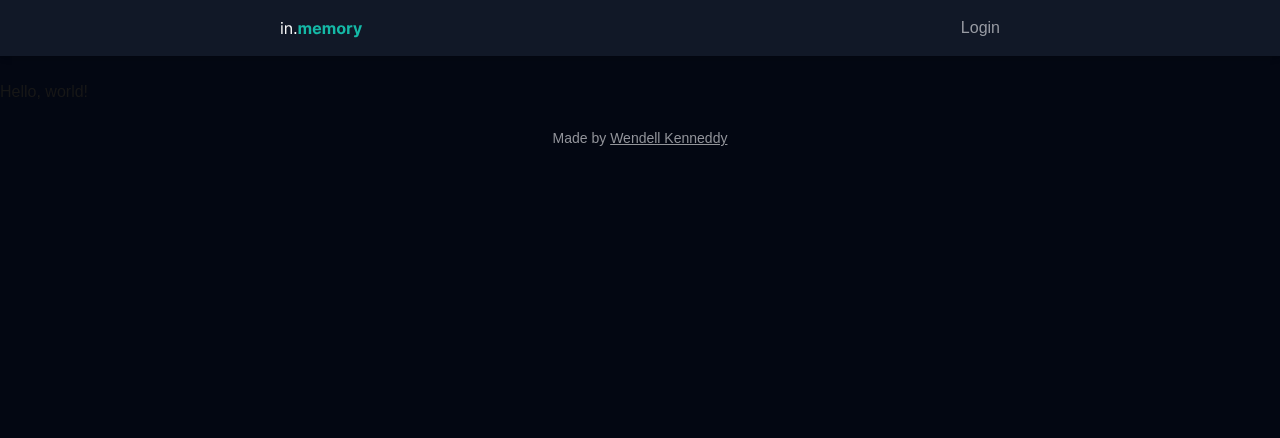
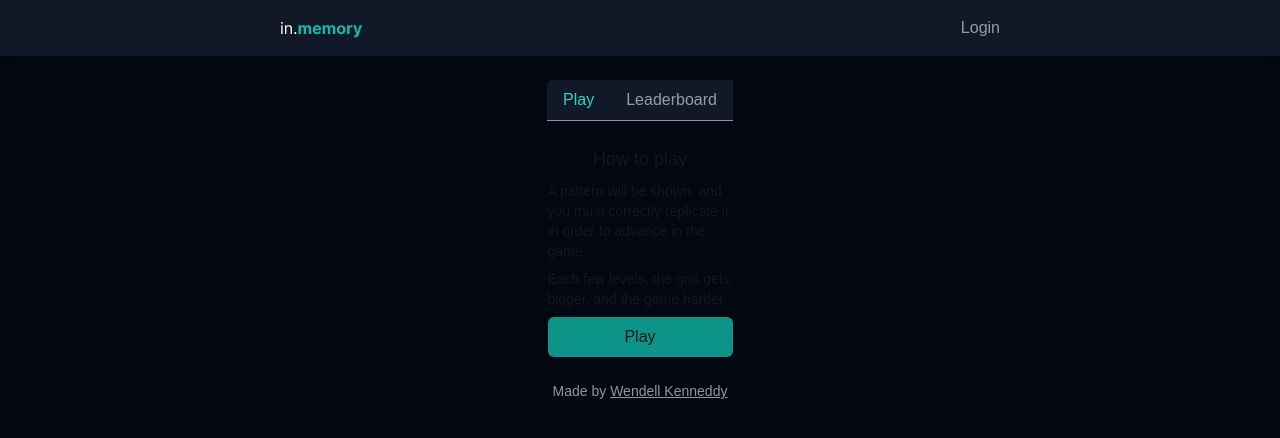
Before and after one commit to wendell-kenneddy/in-memory, a Next.js app: page / in a window 1280 px wide. Shown: the top 438 px of the page. Built offline with nearby package versions, Linux system fonts and the light colour scheme.

Commit message:
feat(pages/home): add homepage content

```diff
--- a/src/app/page.tsx
+++ b/src/app/page.tsx
@@ -1,7 +1,23 @@
+import { Metadata } from "next";
+import { Tabs } from "./components/tabs";
+import { GameMenu } from "./components/game-menu";
+import { Leaderboard } from "./components/leaderboard";
+
+export const metadata: Metadata = {
+  title: "in.memory",
+  description: "Test your memorization skills with in.memory!",
+};
+
 export default function Home() {
   return (
-    <div>
-      <h1>Hello, world!</h1>
-    </div>
+    <main className="w-11/12 max-w-[720px] mx-auto">
+      <Tabs
+        entries={[
+          { value: "Play", component: <GameMenu /> },
+          { value: "Leaderboard", component: <Leaderboard /> },
+        ]}
+        defaultValue="Play"
+      />
+    </main>
   );
 }
```
